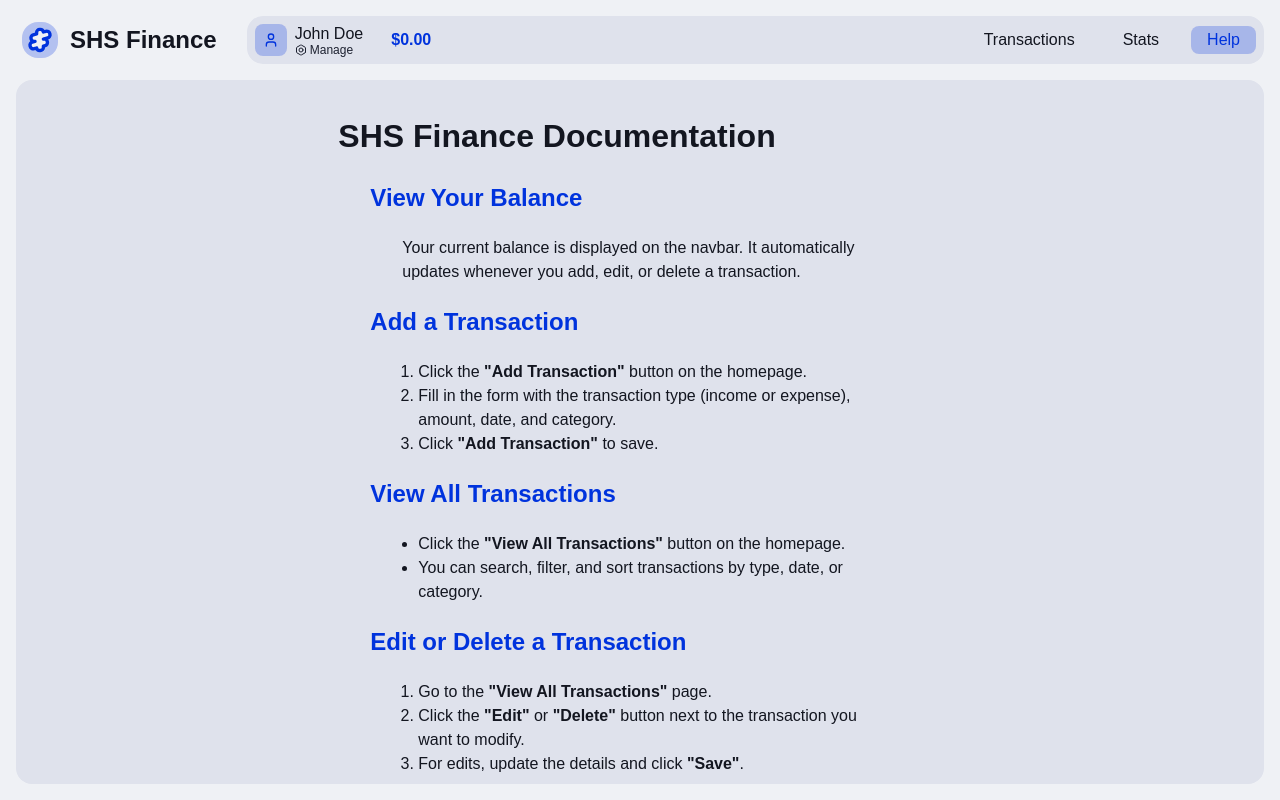
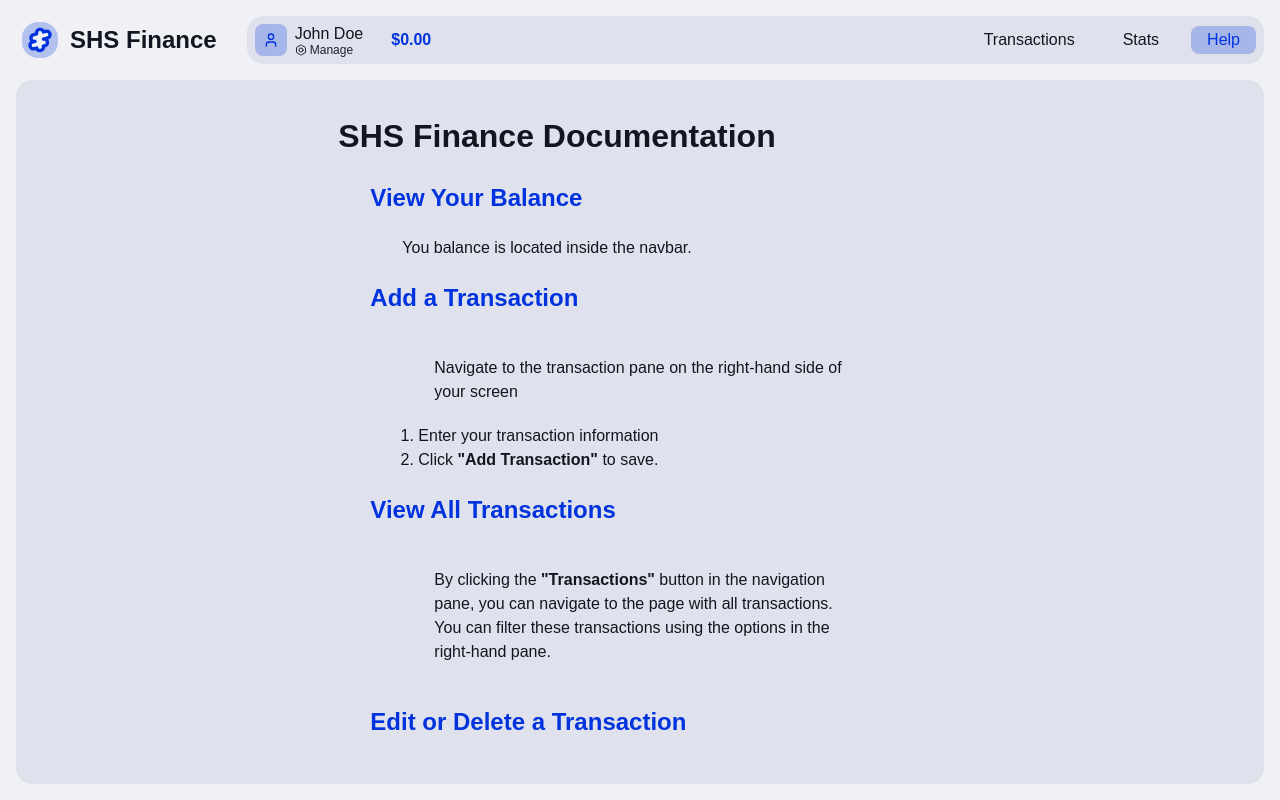
Before and after one commit to hudson-stolfus/finance-2025, a Next.js app: page /help in a window 1280 px wide. Built offline with nearby package versions, Linux system fonts and the light colour scheme.

Commit message:
Update page.tsx
Updated help page

```diff
--- a/src/app/help/page.tsx
+++ b/src/app/help/page.tsx
@@ -16,18 +16,16 @@ export default function HelpPage() {
                 <div className="content">
                     <h2>View Your Balance</h2>
                     <p className="content">
-                        Your current balance is displayed on the navbar. It automatically updates whenever you add, edit,
-                        or delete a transaction.
+                        You balance is located inside the navbar.
                     </p>
 
                     <h2>Add a Transaction</h2>
                     <div className="content">
+                        <p className="content">
+                            Navigate to the transaction pane on the right-hand side of your screen
+                        </p>
                         <ol>
-                            <li>Click the <span className="font-semibold">&quot;Add Transaction&quot;</span> button on the
-                                homepage.
-                            </li>
-                            <li>Fill in the form with the transaction type (income or expense), amount, date, and
-                                category.
+                            <li>Enter your transaction information
                             </li>
                             <li>Click <span className="font-semibold">&quot;Add Transaction&quot;</span> to save.</li>
                         </ol>
@@ -35,37 +33,21 @@ export default function HelpPage() {
 
                     <h2>View All Transactions</h2>
                     <div className="content">
-                        <ul>
-                            <li>Click the <span className="font-semibold">&quot;View All Transactions&quot;</span> button on
-                                the homepage.
-                            </li>
-                            <li>You can search, filter, and sort transactions by type, date, or category.</li>
-                        </ul>
+                        <p className="content">
+                            By clicking the <span className="font-semibold">&quot;Transactions&quot;</span> button in the navigation pane, you can navigate to the page with all transactions. You can filter these transactions using the options in the right-hand pane.
+                        </p>
                     </div>
 
                     <h2>Edit or Delete a Transaction</h2>
                     <div className="content">
-                        <ol>
-                            <li>Go to the <span className="font-semibold">&quot;View All Transactions&quot;</span> page.
-                            </li>
-                            <li>Click the <span className="font-semibold">&quot;Edit&quot;</span> or <span
-                                className="font-semibold">&quot;Delete&quot;</span> button next to the transaction you want
-                                to modify.
-                            </li>
-                            <li>For edits, update the details and click <span
-                                className="font-semibold">&quot;Save&quot;</span>.
-                            </li>
-                        </ol>
+                        <p className="content">
+                            While on the <span className="font-semibold">&quot;Transactions&quot;</span> page, hover over the desired transaction. On the right hand side, edit and delete options will appear.
+                        </p>
                     </div>
 
                     <h2>Export Transactions</h2>
                     <div className="content">
-                        <ol>
-                            <li>Go to the <span className="font-semibold">&quot;View All Transactions&quot;</span> page.
-                            </li>
-                            <li>Click the <span className="font-semibold">&quot;Export&quot;</span> button.</li>
-                            <li>Your transactions will be downloaded as an Excel file.</li>
-                        </ol>
+                        <p>Click the <span className="font-semibold">&quot;Export&quot;</span> button within the right-hand pane.</p>
                     </div>
                 </div>
             </div>
```
